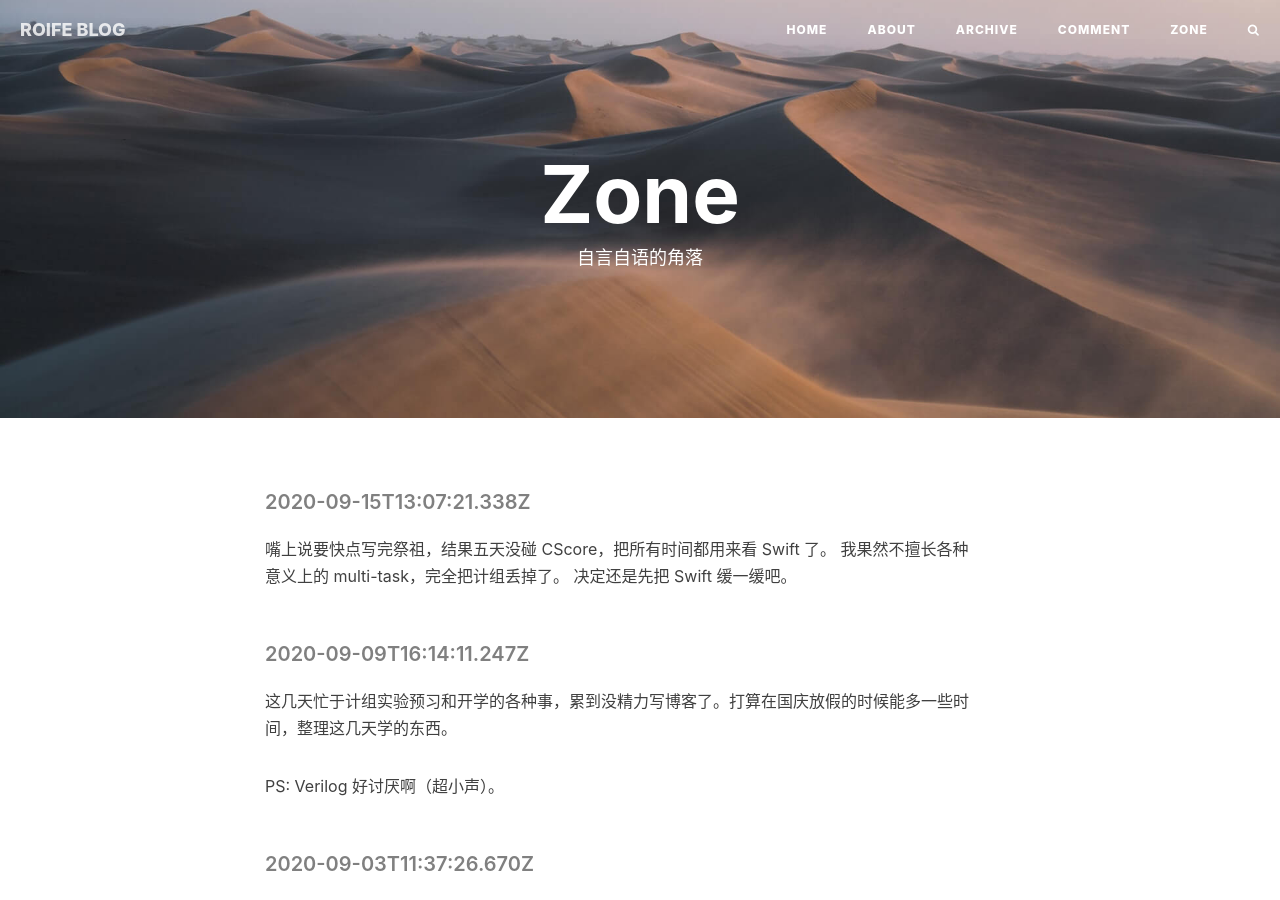
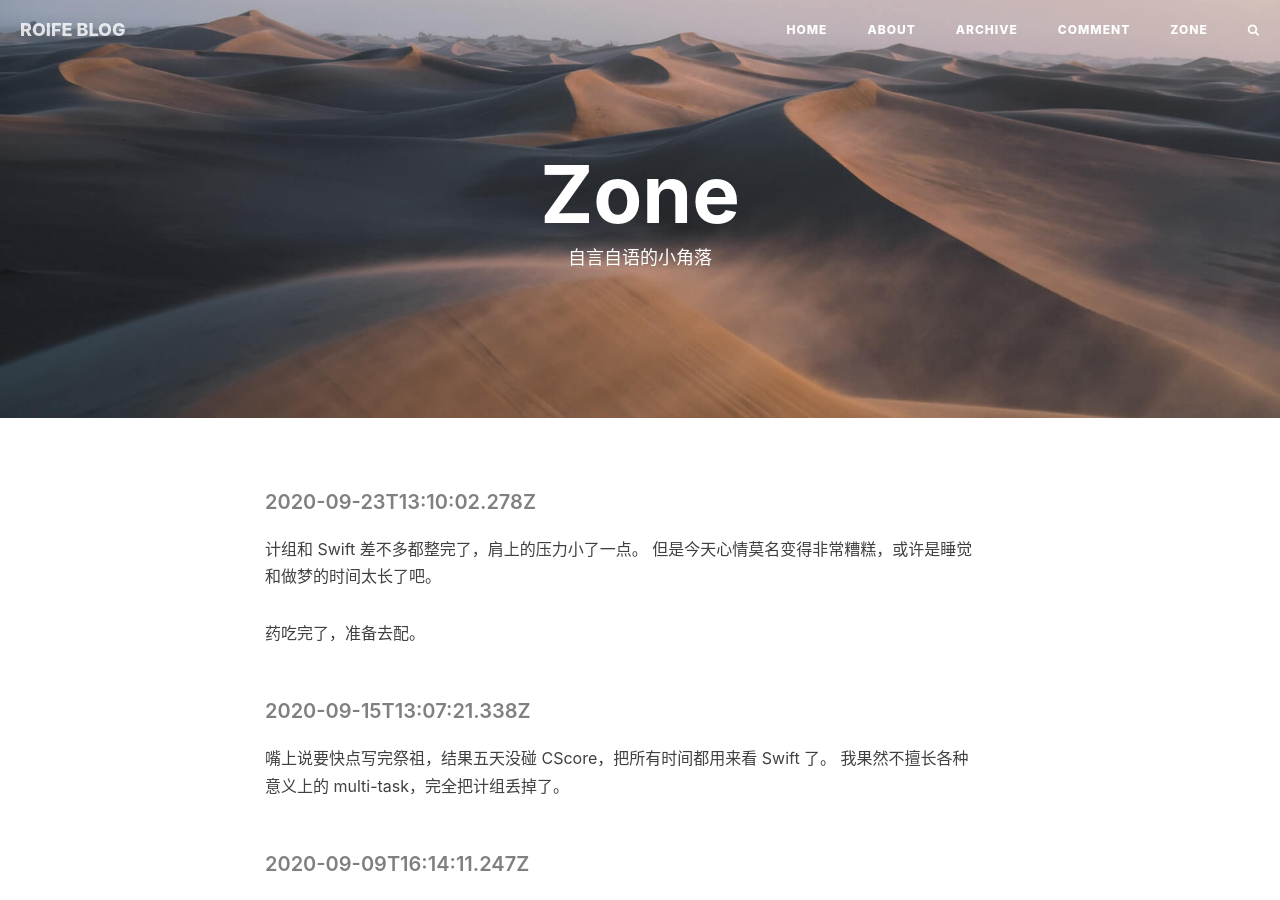
Before and after one commit to LogicLee0902/-LogicLee0902.github.io, a Jekyll site: the page built from zone.html, in a window 1280 px wide and 900 px high. Built offline with Jekyll 4.4.1, drawn with Linux system fonts in a browser that asks for light colours; nearby versions of some CDN libraries; comment, search, counter and statistics services are not loaded.

Commit message:
update zone

```diff
--- a/_includes/zone/zh.md
+++ b/_includes/zone/zh.md
@@ -1,10 +1,16 @@
 <!-- > 系列文章合集 -->
+
+###### 2020-09-23T13:10:02.278Z
+
+计组和 Swift 差不多都整完了，肩上的压力小了一点。
+但是今天心情莫名变得非常糟糕，或许是睡觉和做梦的时间太长了吧。
+
+药吃完了，准备去配。
 
 ###### 2020-09-15T13:07:21.338Z
 
 嘴上说要快点写完祭祖，结果五天没碰 CScore，把所有时间都用来看 Swift 了。
 我果然不擅长各种意义上的 multi-task，完全把计组丢掉了。
-决定还是先把 Swift 缓一缓吧。
 
 ###### 2020-09-09T16:14:11.247Z
 
--- a/zone.html
+++ b/zone.html
@@ -1,7 +1,7 @@
 ---
 layout: page
 title: "Zone"
-description: "自言自语的角落"
+description: "自言自语的小角落"
 header-img: "img/zone-bg.jpg"
 multilingual: false
 ---
```
